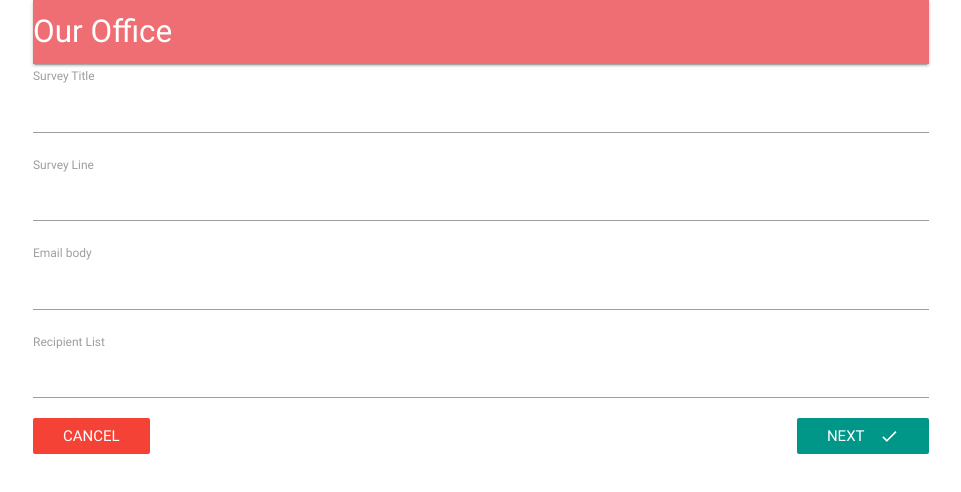
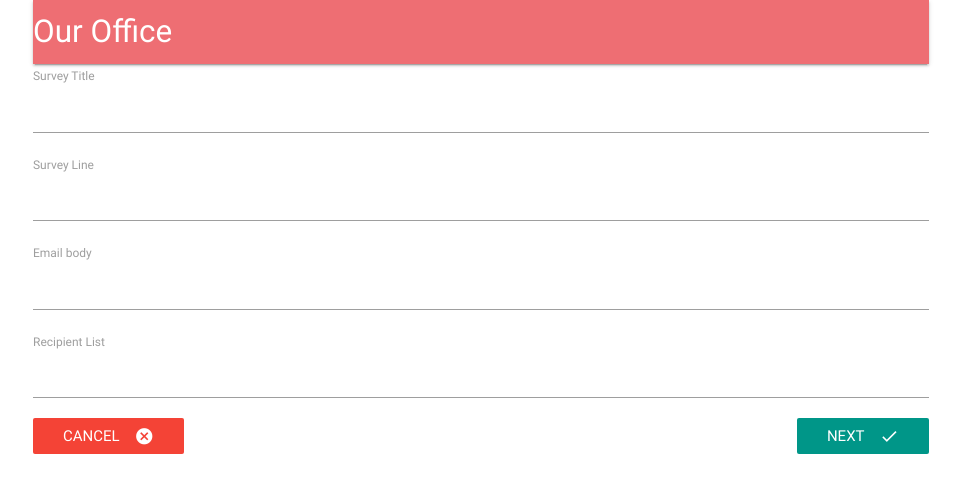
Before and after one commit to acqajar/react_dev, a React (Create React App) app in the folder client/: page /surveys/new in a window 1280 px wide. Shown: the top 492 px of the page, without its empty margins (159-1120 px from the left). Built offline with nearby package versions, Linux system fonts and the light colour scheme; no server answers.

Commit message:
form redux buttons

```diff
--- a/client/src/components/surveys/SurveyForm.js
+++ b/client/src/components/surveys/SurveyForm.js
@@ -34,6 +34,7 @@ class SurveyForm extends Component {
           {this.renderFields()}
           <Link to="/surveys" className="red btn-flat left white-text">
             Cancel
+            <i className="material-icons right">cancel</i>
           </Link>
           <button className="teal btn-flat right white-text" type="submit">
             Next
```
